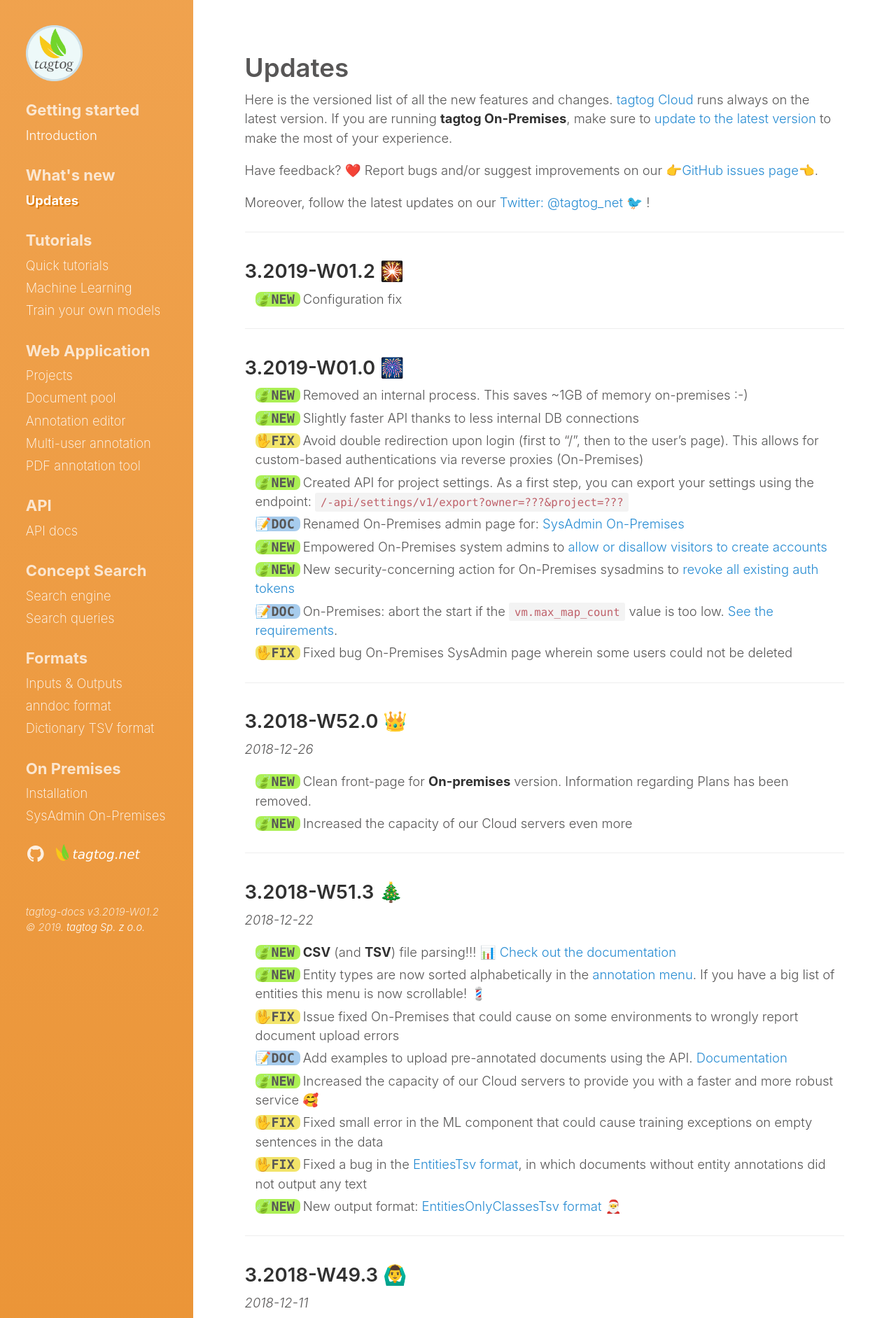
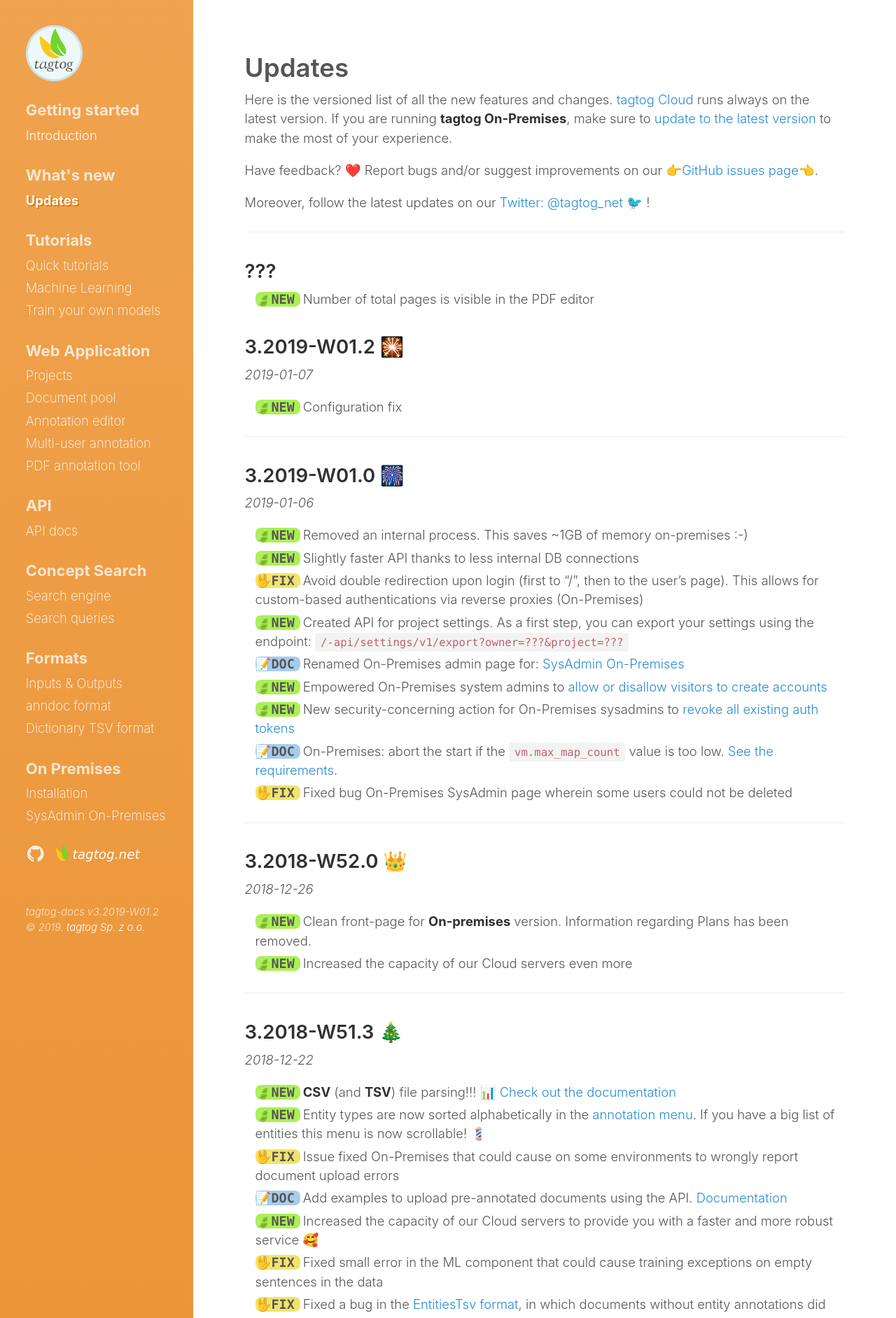
Before and after one commit to tagtogorg/tagtog-doc, a Jekyll site: the page built from updates.md, in a window 1280 px wide. Shown: the top 1883 px of the page at 70% size. Built offline with Jekyll 4.4.1, drawn with Linux system fonts in a browser that asks for light colours; nearby versions of some CDN libraries; emoji names are drawn with the system emoji font; some of the changed text lies outside the part shown.

Commit message:
update Updates

```diff
--- a/updates.md
+++ b/updates.md
@@ -14,7 +14,13 @@ Moreover, follow the latest updates on our [Twitter: @tagtog_net 🐦](https://t
 
 ---
 
+## ???
+<ul class="updates">
+  <li class="new"><span markdown="1">Number of total pages is visible in the PDF editor</span></li>
+</ul>
+
 ## 3.2019-W01.2 🎇
+_2019-01-07_
 <ul class="updates">
   <li class="new"><span markdown="1">Configuration fix</span></li>
 </ul>
@@ -22,7 +28,7 @@ Moreover, follow the latest updates on our [Twitter: @tagtog_net 🐦](https://t
 ---
 
 ## 3.2019-W01.0 🎆
-
+_2019-01-06_
 <ul class="updates">
   <li class="new"><span markdown="1">Removed an internal process. This saves ~1GB of memory on-premises :-)</span></li>
   <li class="new"><span markdown="1">Slightly faster API thanks to less internal DB connections</span></li>
```
